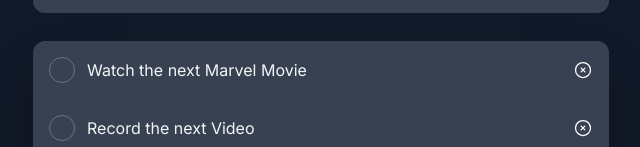
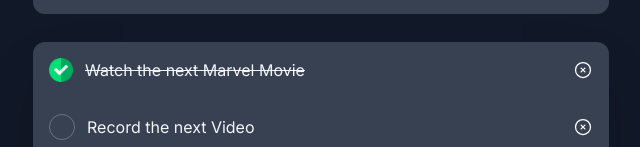
Before and after one commit to danielsalvas/todoApp-react-zustand, a React (Vite) app: page / in a window 1280 px wide. Both pictures are taken after a click on the element 381 px from the left and 362 px from the top of the page. Shown: the part 293-440 px from the top of the page, without its empty margins (319-959 px from the left). Built offline with nearby package versions, Linux system fonts and the light colour scheme.

Commit message:
[Feature] Todo actions added to the app, Delete and Mark completed

```diff
--- a/src/App.jsx
+++ b/src/App.jsx
@@ -2,40 +2,14 @@
 import Title from './components/Title';
 import Input from './components/Input';
 import TodoList from './components/TodoList';
-import { useStore } from './stores';
-
 
 function App() {
-
-  const { todos } = useStore(
-    (state) => ({
-      todos: state.todos
-    })
-  );
-
-  const { setTodos } = useStore();
-
-  function addTodo(title) {
-
-      const lastId = todos.length > 0 ? todos[todos.length -1].id : 1;
-
-      const newTodo = {
-        id: lastId + 1,
-        title,
-        completed: false
-      }
-
-      const todoList = [...todos]
-      todoList.push(newTodo)
-
-      setTodos(todoList);
-  }
 
   return (
     <div className="bg-gray-900 min-h-screen h-full font-inter text-gray-100 flex items-center justify-center py-20 px-5">
       <div className='container flex flex-col max-w-xl'>
         <Title />
-        <Input addTodo={addTodo} />
+        <Input />
         <TodoList />
       </div>
     </div>
--- a/src/components/Input.jsx
+++ b/src/components/Input.jsx
@@ -1,23 +1,20 @@
-import React from 'react'
 import { useStore } from '../stores'
 
-const Input = ({ addTodo }) => {
+const Input = () => {
 
   const { title } = useStore(
     (state) => ({
       title: state.title
     })
   );
-  const { setTitle } = useStore();
+  const { setTitle, addTodo } = useStore();
 
   const handleTodo = (e) => {
     if (e.key.toLowerCase() === 'enter') {
       addTodo(title)
       setTitle("")
-      console.log(title);
     }
   }
-
 
   return (
     <div className='mt-6 relative'>
--- a/src/components/Todo.jsx
+++ b/src/components/Todo.jsx
@@ -1,23 +1,26 @@
+import { useStore } from "../stores"
+
 const Todo = ( { todo }) => {
 
-  const { title, completed } = todo
+  const { handleSetCompleted, handleDelete } = useStore();
+  const { id, title, completed } = todo;
 
   return (
     <div className="flex items-center justify-between p-4 bg-gray-700 border-solid border-gary-600">
       <div className="flex items-center">
         { completed ? (
-          <div className="cursor-pointer">
+          <div onClick={() => handleSetCompleted(id)} className="cursor-pointer">
             <img className="h-6 w-6" src="/check.png" alt="" />
           </div>
         ) : (
-          <span className="border-solid border border-gray-500 rounded-full p-3 cursor-pointer"></span>
+          <span onClick={() => handleSetCompleted(id)} className="border-solid border border-gray-500 rounded-full p-3 cursor-pointer"></span>
         )}
 
         <p className={`pl-3 ${completed && "line-through"}`}>
           {title}
         </p>
       </div>
-      <img className="h-5 w-5 cursor-pointer transition-all duration-300 ease-in" src="/close-icon.svg" alt="Close Icon" />
+      <img onClick={() => handleDelete(id)} className="h-5 w-5 cursor-pointer transition-all duration-300 ease-in" src="/close-icon.svg" alt="Close Icon" />
     </div>
   )
 }
--- a/src/stores/index.js
+++ b/src/stores/index.js
@@ -1,6 +1,6 @@
 import { create } from "zustand";
 
-export const useStore = create((set) => ({
+export const useStore = create((set, get) => ({
   todos: [
     {
       id: 1,
@@ -25,5 +25,40 @@
   ],
   title: "",
   setTodos: (newTodo) => set({ todos: newTodo }),
-  setTitle: (newTitle) => set({ title: newTitle })
+  setTitle: (newTitle) => set({ title: newTitle }),
+  addTodo: (title) => {
+
+    const todos = get().todos
+    const lastId = todos.length > 0 ? todos[todos.length -1].id : 1;
+
+      const newTodo = {
+        id: lastId + 1,
+        title,
+        completed: false
+      }
+
+      const todoList = [...todos]
+      todoList.push(newTodo)
+
+      get().setTodos(todoList);
+  },
+  handleSetCompleted: (id) => {
+
+    const todos = get().todos
+    const updatedList = todos.map( todo => {
+      if (todo.id === id) {
+        return { ...todo, completed: !todo.completed}
+      }
+
+      return todo;
+    })
+
+    get().setTodos(updatedList)
+  },
+  handleDelete: (id) => {
+
+    const todos = get().todos
+    const updatedList = todos.filter( todo => todo.id !== id)
+    get().setTodos(updatedList)
+  }
 }));
```
Also changed, not shown: src/components/TodoList.jsx (+2 -5 lines).
